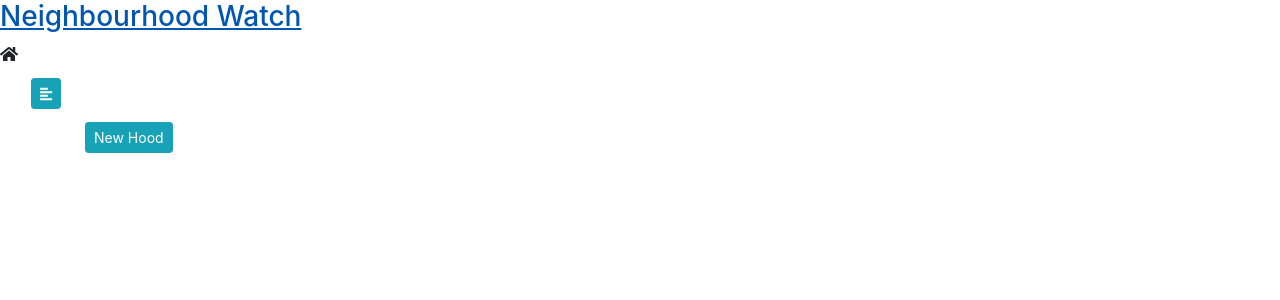
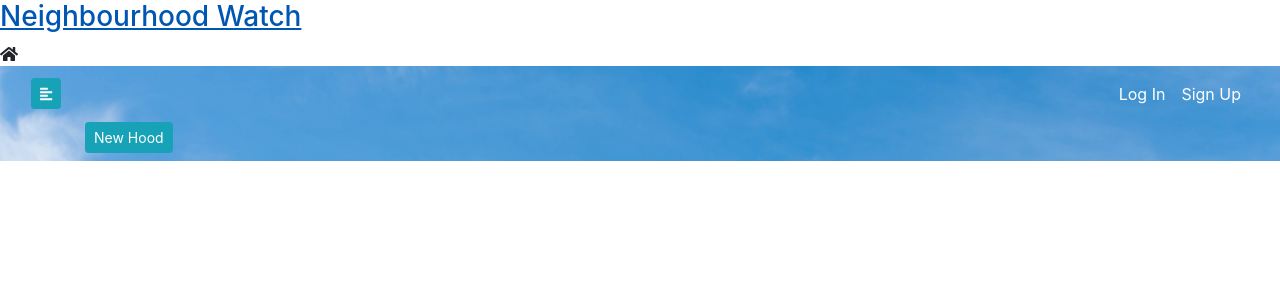
Before and after one commit to mercymurigi27/neighbohood, a Django app: page /all-hoods/ in a window 1280 px wide. Shown: the top 300 px of the page. Run offline with Django 4.2, Linux system fonts and the light colour scheme; data that the repository does not hold is empty; some libraries are stand-ins or nearby versions.

Commit message:
add static root

```diff
--- a/neibahoodapp/templates/base.html
+++ b/neibahoodapp/templates/base.html
@@ -25,7 +25,7 @@
 <body>
     <div class="wrapper">
         {% include 'bar.html' %}
-        <!-- <div id="content" style="background-image: url({% )/static/images/bg.jpg' %)}; background-repeat:no-repeat;background-size:cover"> -->
+        <div id="content" style="background-image: url(static/images/bg.jpg); background-repeat:no-repeat;background-size:cover">
         {% include 'navbar.html' %}
 
           {% block content %}
```
